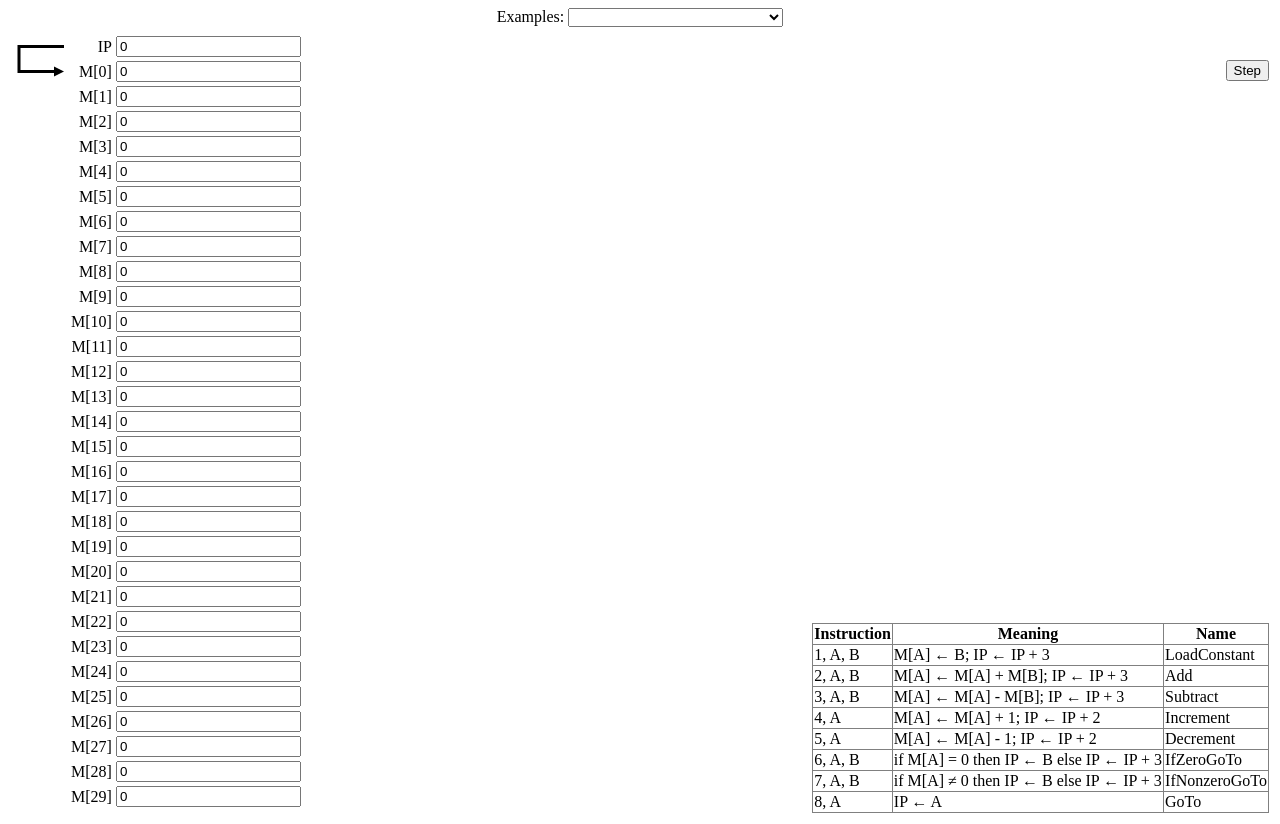
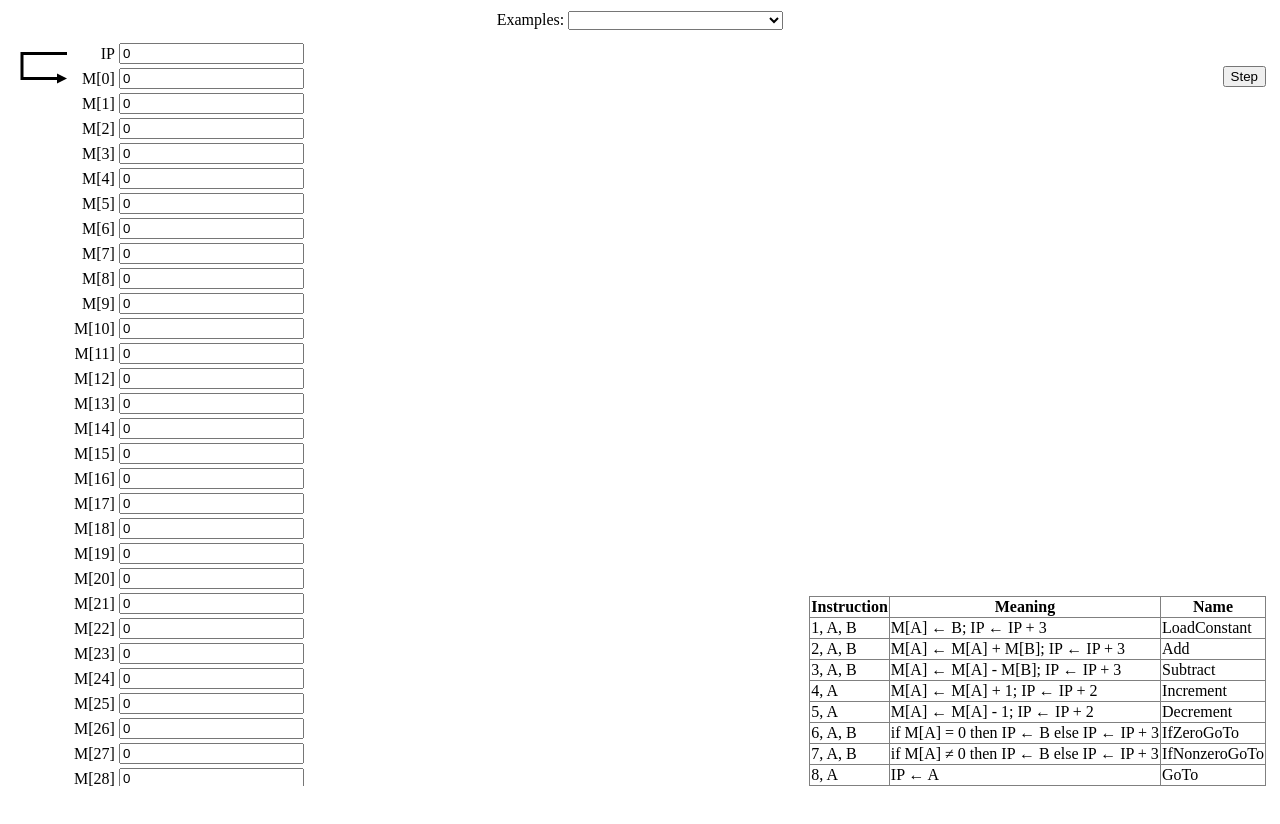
Before and after one commit to btj/picospc, a plain HTML site: page index.html in a window 1280 px wide. After the commit the page ends 800 px from the top, so only its background shows below. Drawn offline with Linux system fonts and the light colour scheme.

Commit message:
Keep instructions table in view

```diff
--- a/index.html
+++ b/index.html
@@ -1,13 +1,20 @@
+<!DOCTYPE HTML>
 <html>
     <head>
         <meta charset="utf-8">
         <script src="index.js"></script>
     </head>
-    <body onload="init()">
-        <center>Examples: <select id="examples"></select></center>
-        <table width="100%">
+    <body onload="init()" style="position: absolute; top: 0; bottom: 0; left: 0; right: 0">
+        <table style="position: absolute; top: 0; bottom: 0; left: 0; right: 0; width: 100%; height: 100%; max-height: 100%">
+            <tr>
+                <td><center>Examples: <select id="examples"></select></center></td>
+            </tr>
+            <tr height="100%">
+                <td>
+                    <table width="100%" height="100%">
                         <tr>
                             <td rowspan="2">
+                                <div style="overflow: auto; min-height: 0; height: 100%; max-height: 100%">
                                     <table>
                                         <tr>
                                             <td height="100%" style="vertical-align: top">
@@ -27,6 +34,7 @@
                                             </td>
                                         </tr>
                                     </table>
+                                </div>
                             </td>
                             <td align="right"><button id="step" onclick="step()">Step</button></td>
                         </tr>
@@ -82,5 +90,8 @@
                             </td>
                         </tr>
                     </table>
+                </td>
+            </tr>
+        </table>
     </body>
 </html>
```
Lines whose indentation alone changed are shown as unchanged.
